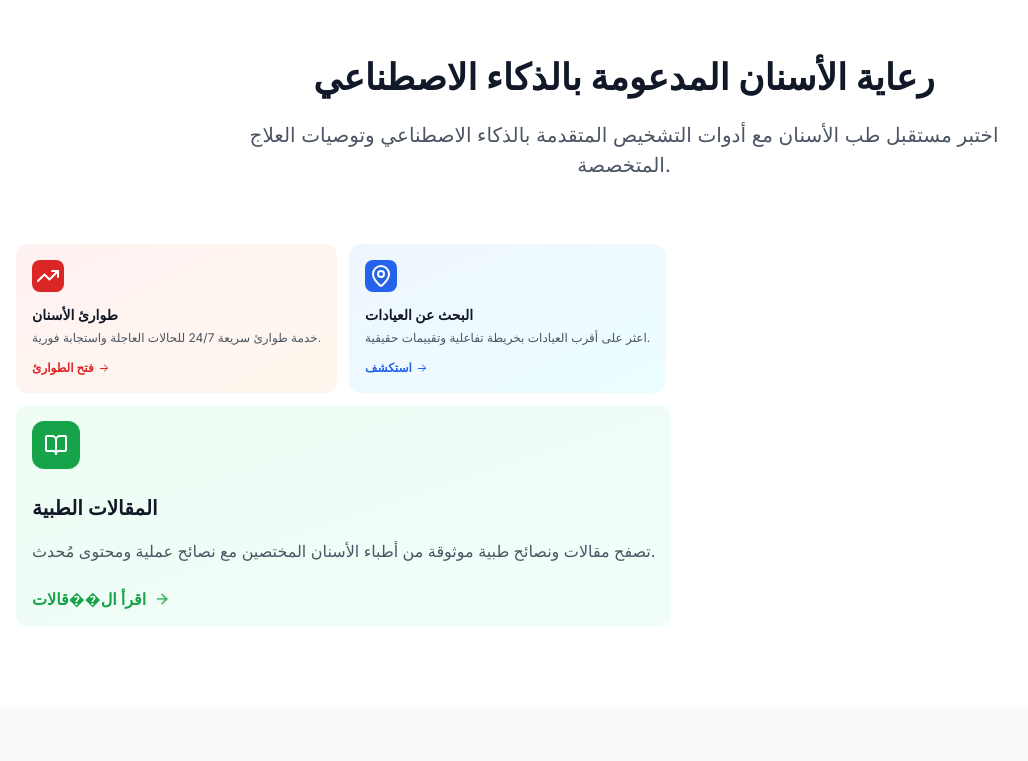
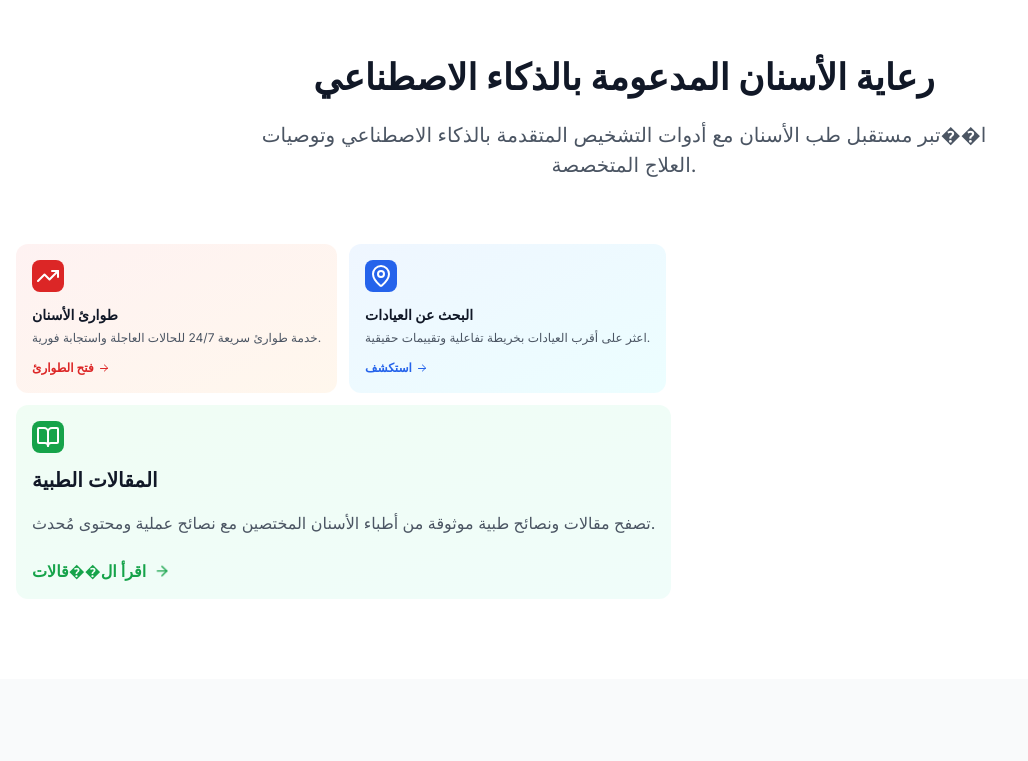
Before and after one commit to sultanaljumailyiq/DENTAL-APP-2-mode, a React (Vite) app: page / in a window 1280 px wide. Shown: the part 820-1581 px from the top of the page, without its empty margins (16-1044 px from the left). Built offline with nearby package versions, Linux system fonts and the light colour scheme.

Commit message:
LandingPage: compact third feature icon size
cgen-91f86d323fca4945b942b32712be07ce

```diff
--- a/client/pages/LandingPage.tsx
+++ b/client/pages/LandingPage.tsx
@@ -303,7 +303,7 @@ function AISymptomChecker({ isOpen, onClose }: AISymptomCheckerProps) {
 
               <div className="bg-yellow-50 p-4 rounded-lg">
                 <p className="text-sm text-yellow-800">
-                  <strong>إخلاء مسؤو��ية:</strong> هذ�� ا��تشخيص بالذكاء ��لاصطناعي
+                  <strong>إخلاء مسؤو��ية:</strong> هذ�� ا��تشخيص بالذكاء ال��صطناعي
                   أولي ولا ينبغي أن يحل محل الاستشارة الطبية المهنية. يرجى
                   اس��ش��رة ��بيب أسنان مؤهل للفحص والعلاج ال��ناسبين.
                 </p>
@@ -387,7 +387,7 @@ export default function LandingPage() {
               رعاية الأسنان المدعومة بالذكاء الاصطناعي
             </h2>
             <p className="text-xl text-gray-600 max-w-3xl mx-auto">
-              اختبر مستقبل طب الأسنان مع أدوات التشخيص المتقدمة بالذكاء الاصطناعي وتوصيات العلاج المتخصصة.
+              ا��تبر مستقبل طب الأسنان مع أدوات التشخيص المتقدمة بالذكاء الاصطناعي وتوصيات العلاج المتخصصة.
             </p>
           </div>
 
@@ -423,7 +423,7 @@ export default function LandingPage() {
             </div>
 
             <div className="bg-gradient-to-br from-green-50 to-teal-50 p-4 rounded-xl min-w-[180px] snap-start">
-              <div className="w-12 h-12 bg-green-600 rounded-xl flex items-center justify-center mb-6">
+              <div className="w-8 h-8 bg-green-600 rounded-lg flex items-center justify-center mb-3">
                 <BookOpen className="w-6 h-6 text-white" />
               </div>
               <h3 className="text-xl font-semibold text-gray-900 mb-4">
@@ -641,7 +641,7 @@ export default function LandingPage() {
                 </li>
                 <li>
                   <a href="#" className="hover:text-white">
-                    ات���� بنا
+                    ات��ل بنا
                   </a>
                 </li>
                 <li>
```
